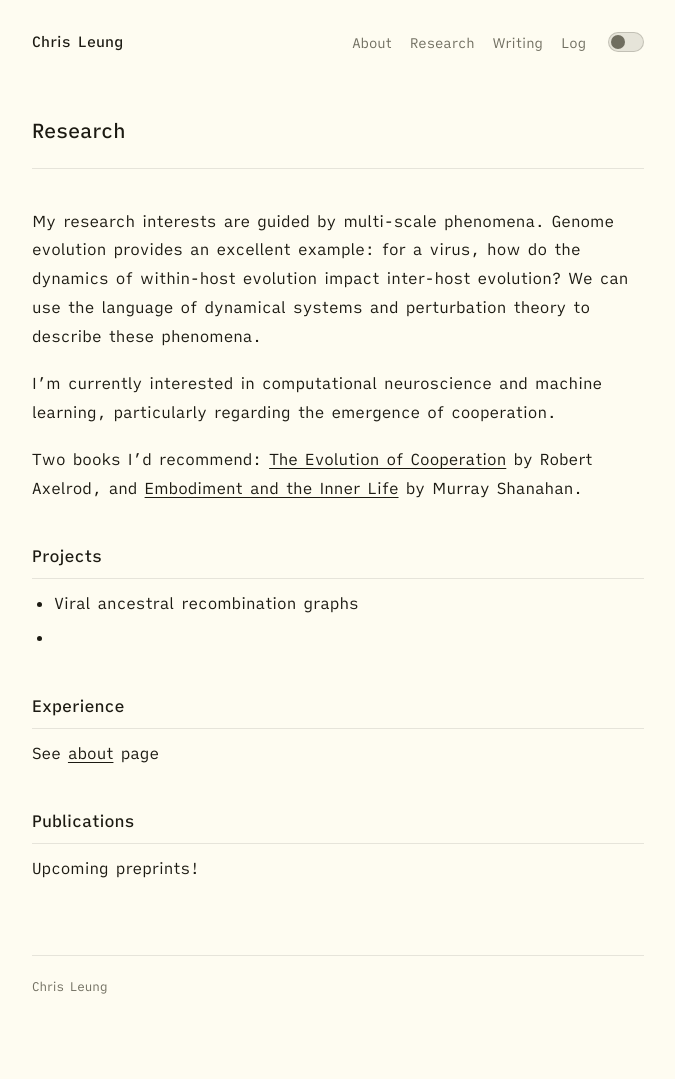
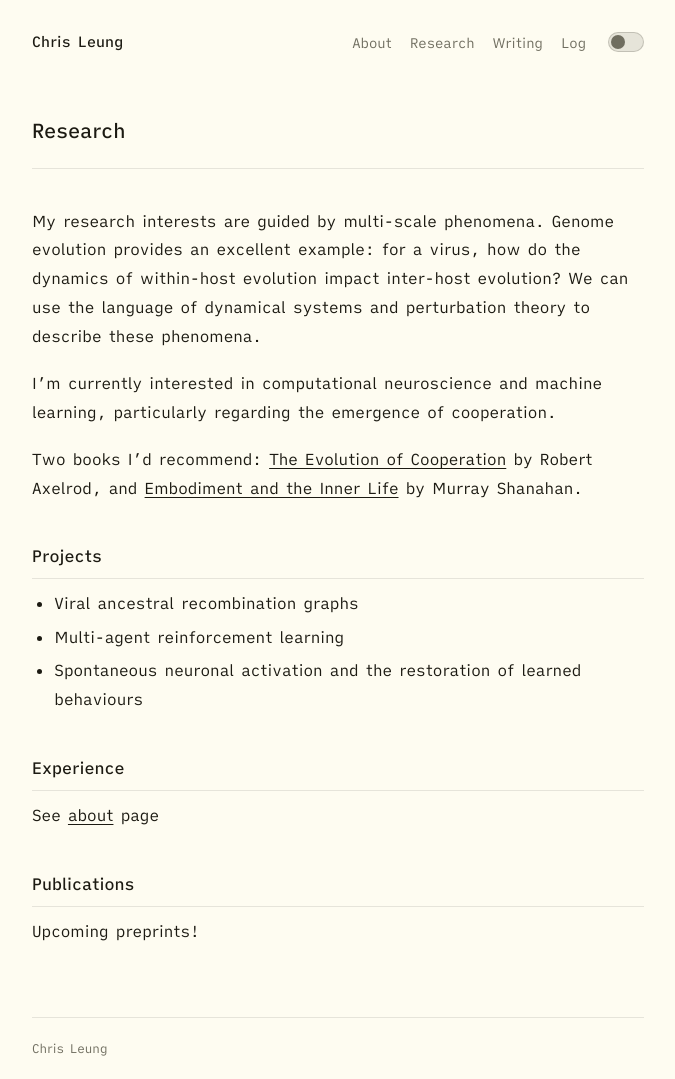
Before and after one commit to leungchristopher/leungchristopher.github.io, a Jekyll site: the page built from _pages/research.md, in a window 1280 px wide. Shown: the whole page, without its empty margins (302-977 px from the left). Built offline with Jekyll 4.4.1, drawn with Linux system fonts in a browser that asks for light colours; before the commit the page ends 1017 px from its top, so only the background shows below that.

Commit message:
Update research.md

```diff
--- a/_pages/research.md
+++ b/_pages/research.md
@@ -12,7 +12,8 @@ Two books I'd recommend: [The Evolution of Cooperation] by Robert Axelrod, and [
 ## Projects
 
 - Viral ancestral recombination graphs
--
+- Multi-agent reinforcement learning
+- Spontaneous neuronal activation and the restoration of learned behaviours
 
 ## Experience
 See [about](/about) page
```
